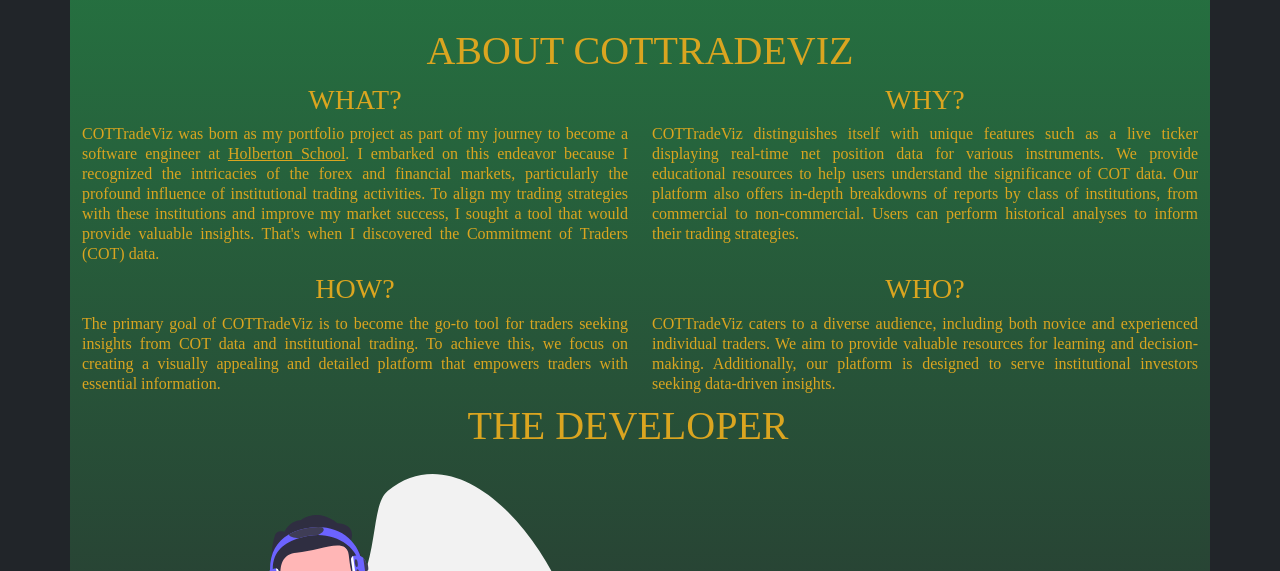
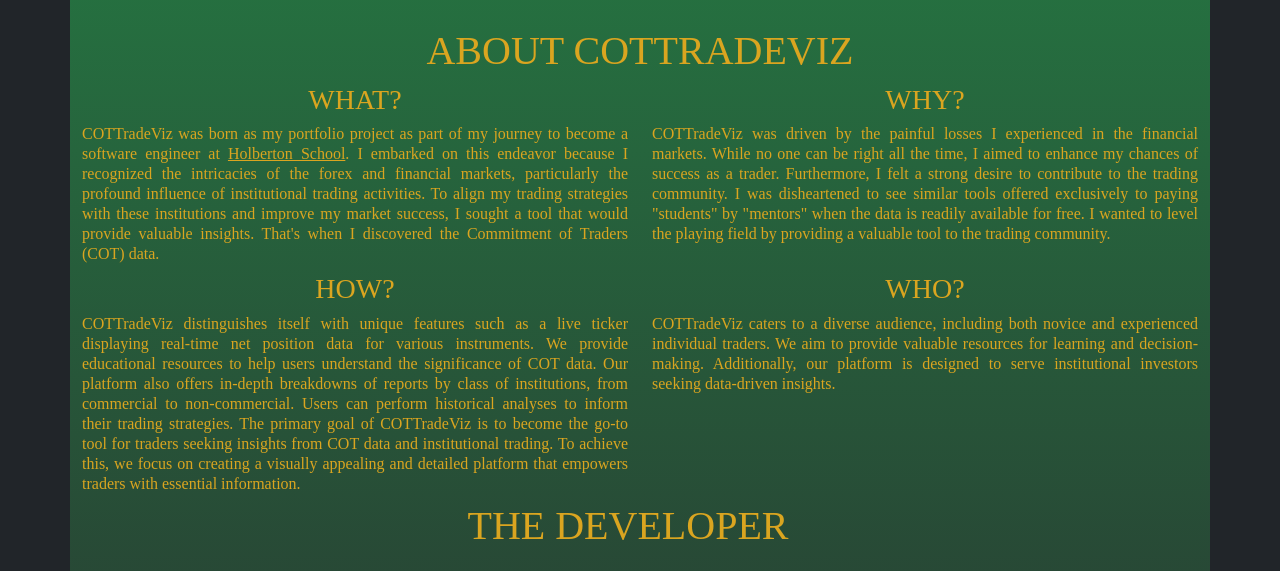
Before and after one commit to Koyejooo/COTTradeViz_MVP, a plain HTML site: page index.html in a window 1280 px wide. Shown: the part 2540-3111 px from the top of the page. Drawn offline with nearby package versions, Linux system fonts and the light colour scheme; a web font is replaced by a local one.

Commit message:
Made changes to the about cottradeviz section

```diff
--- a/index.html
+++ b/index.html
@@ -134,13 +134,15 @@
                     <div class="col-md-6 col-12">
                         <h3 style="text-align: center;">WHY?</h3>
                         <h6 class="lh-sm" style="text-align: justify;">
-                            COTTradeViz distinguishes itself with unique features such as a live ticker displaying real-time net position data for various instruments. We provide educational resources to help users understand the significance of COT data.
-                            Our platform also offers in-depth breakdowns of reports by class of institutions, from commercial to non-commercial. Users can perform historical analyses to inform their trading strategies.
+                            COTTradeViz was driven by the painful losses I experienced in the financial markets. While no one can be right all the time, I aimed to enhance my chances of success as a trader. Furthermore, I felt a strong desire to contribute to the trading community.
+                            I was disheartened to see similar tools offered exclusively to paying "students" by "mentors" when the data is readily available for free. I wanted to level the playing field by providing a valuable tool to the trading community.
                         </h6>
                     </div>
                     <div class="col-md-6 col-12">
                         <h3 style="text-align: center;">HOW?</h3>
                         <h6 class="lh-sm" style="text-align: justify;">
+                            COTTradeViz distinguishes itself with unique features such as a live ticker displaying real-time net position data for various instruments. We provide educational resources to help users understand the significance of COT data.
+                            Our platform also offers in-depth breakdowns of reports by class of institutions, from commercial to non-commercial. Users can perform historical analyses to inform their trading strategies.
                             The primary goal of COTTradeViz is to become the go-to tool for traders seeking insights from COT data and institutional trading.
                             To achieve this, we focus on creating a visually appealing and detailed platform that empowers traders with essential information.
                         </h6>
```
